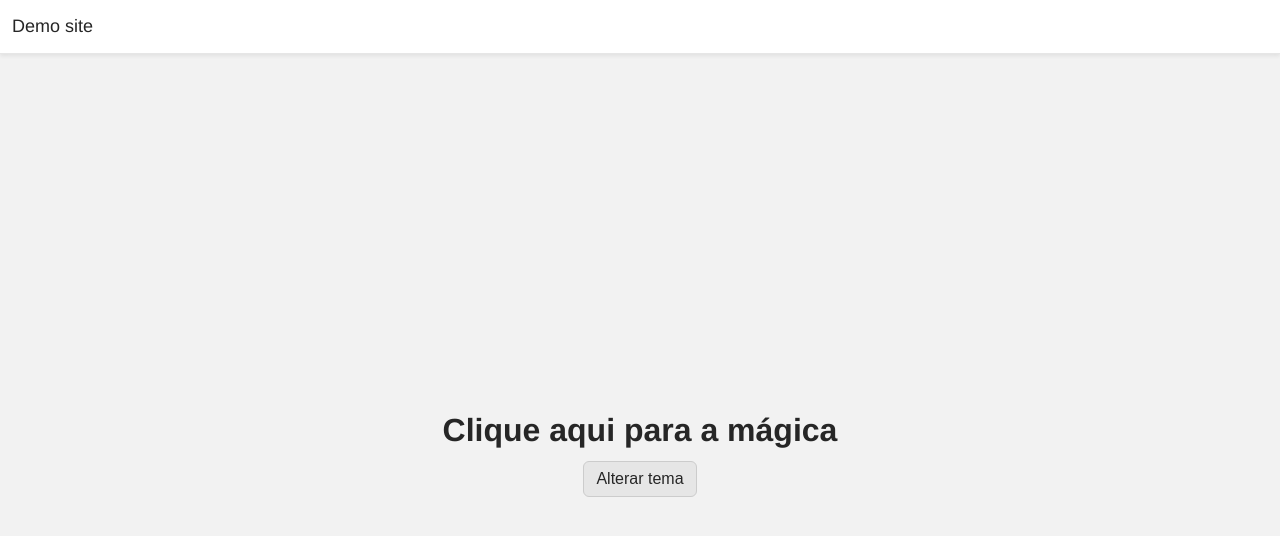
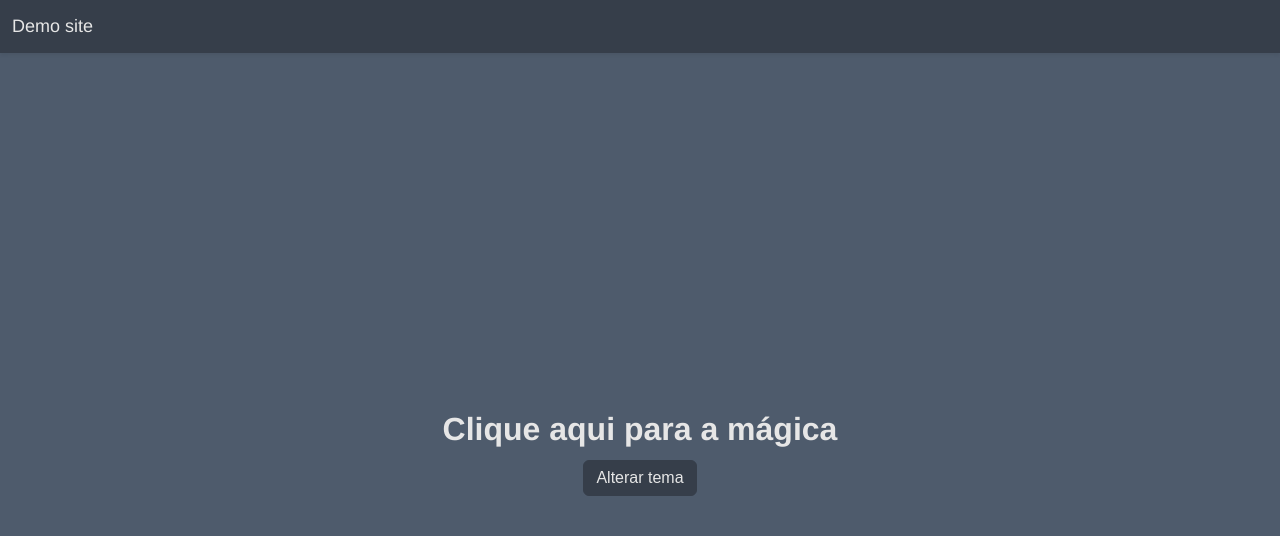
Before and after one commit to DGOMESSLV/tematizacao-css-js, a plain HTML site: page index.html in a window 1280 px wide. Drawn offline with Linux system fonts and the light colour scheme.

Commit message:
feat(temas): adicionado o tema dark

```diff
--- a/assets/css/app.css
+++ b/assets/css/app.css
@@ -17,7 +17,6 @@ header {
 	width: 100vw;
 	padding: 16px 12px;
 	box-shadow: rgba(0, 0, 0, 0.075) 0px 2px 4px 0px;
-	border-bottom: 1px solid #e6e6e6;
 	background: var(--header-bg);
 }
 
--- /dev/null
+++ b/assets/themes/dark.css
@@ -0,0 +1,13 @@
+body.dark {
+	--body-bg: var(--blue-gray-90);
+	--body-fg: var(--white-90);
+
+	--header-bg: var(--blue-gray-100);
+	--header-fg: var(--white-80);
+	--header-brand-fg: var(--white-80);
+
+	--h1-fg: var(--white-80);
+	--btn-bg: var(--blue-gray-100);
+	--btn-fg: var(--white-80);
+	--btn-border-color: var(--blue-gray-100);
+}
--- a/index.html
+++ b/index.html
@@ -8,11 +8,12 @@
 
 		<link rel="stylesheet" type="text/css" href="./assets/themes/colors.css" />
 		<link rel="stylesheet" type="text/css" href="./assets/themes/light.css" />
+		<link rel="stylesheet" type="text/css" href="./assets/themes/dark.css" />
 		<link rel="stylesheet" type="text/css" href="./assets/css/app.css" />
 		<script type="text/javascript" src="./assets/js/theme-flicker-fix.js"></script>
 	</head>
 
-	<body class="light">
+	<body class="dark">
 		<header>
 			<a class="navbar-brand" href="#">
 				Demo site
```
